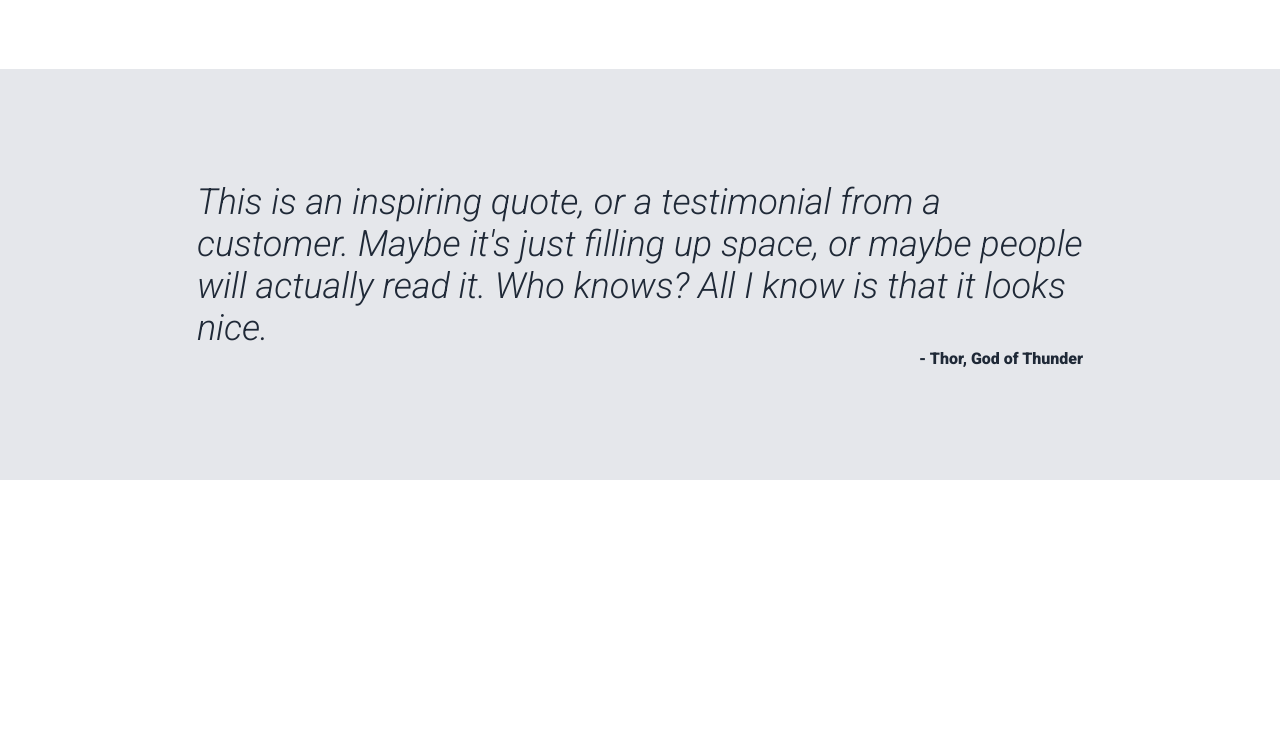
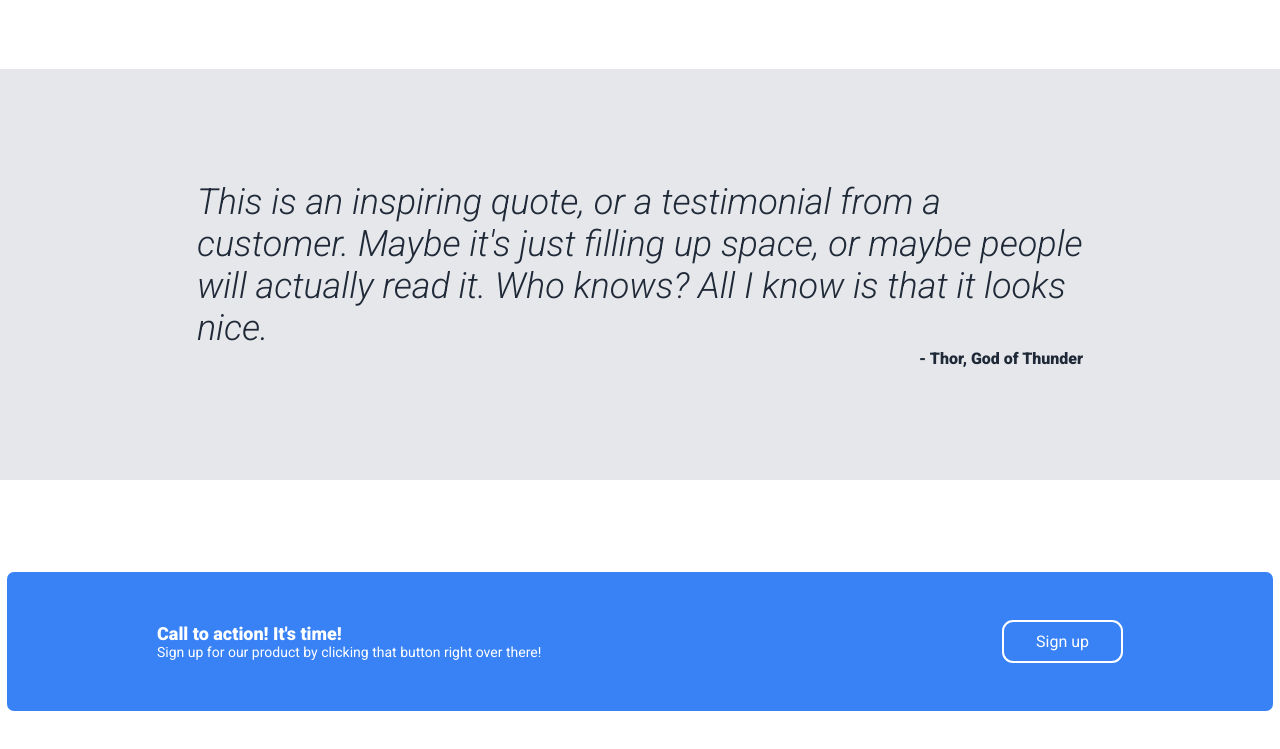
Before and after one commit to omardavidcyber/landing-page, a plain HTML site: page index.html in a window 1280 px wide. Shown: the part 838-1587 px from the top of the page. Before the commit the page ends 1318 px from the top, so only its background shows below. Drawn offline with Linux system fonts and the light colour scheme.

Commit message:
Add the CTA section to page

```diff
--- a/index.html
+++ b/index.html
@@ -86,5 +86,17 @@
                 </div>
             </div>
         </div>
+        <div class="wrapper">
+            <div class="cta">
+                <div>
+                    <p class="cta-title">Call to action! It's time!</p>
+                    <p class="cta-text">
+                        Sign up for our product by clicking that button right
+                        over there!
+                    </p>
+                </div>
+                <a href="#" class="cta-btn">Sign up</a>
+            </div>
+        </div>
     </body>
 </html>
--- a/main.css
+++ b/main.css
@@ -154,3 +154,33 @@ main {
     font-weight: bold;
     text-align: right;
 }
+
+.cta {
+    background-color: #3882f6;
+    border-radius: 7px;
+    padding: 48px 150px;
+    margin: 92px 0;
+    display: flex;
+    justify-content: space-between;
+    align-items: center;
+}
+
+.cta-title {
+    color: white;
+    font-weight: bold;
+    font-size: 18px;
+}
+
+.cta-text {
+    color: white;
+    font-size: 14px;
+}
+
+.cta-btn {
+    text-decoration: none;
+    background-color: #3882f6;
+    color: white;
+    border: 2px solid white;
+    padding: 10px 32px;
+    border-radius: 11px;
+}
```
